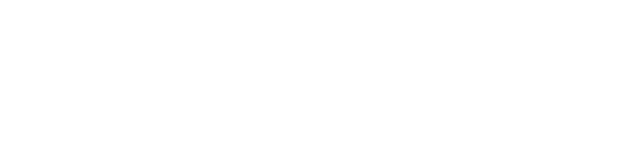
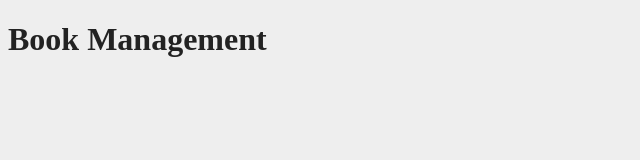
Before and after one commit to jeencs/book-managment-app, a plain HTML site: page index.html in a window 1280 px wide. Shown: the whole page, without its empty margins (0-640 px from the left). Drawn offline with Linux system fonts and the light colour scheme.

Commit message:
link styling

```diff
--- a/index.html
+++ b/index.html
@@ -2,6 +2,10 @@
 <html>
 	<head>
 		<title>Book Management App</title>
+		<link rel="stylesheet" href="style.css" type="text/css" />
 	</head>
 
+	<body>
+		<h1>Book Management</h1>
+	</body>
 </html>
--- /dev/null
+++ b/style.css
@@ -0,0 +1,4 @@
+body {
+	background-color: #eee;
+	color: #222;
+}
```
